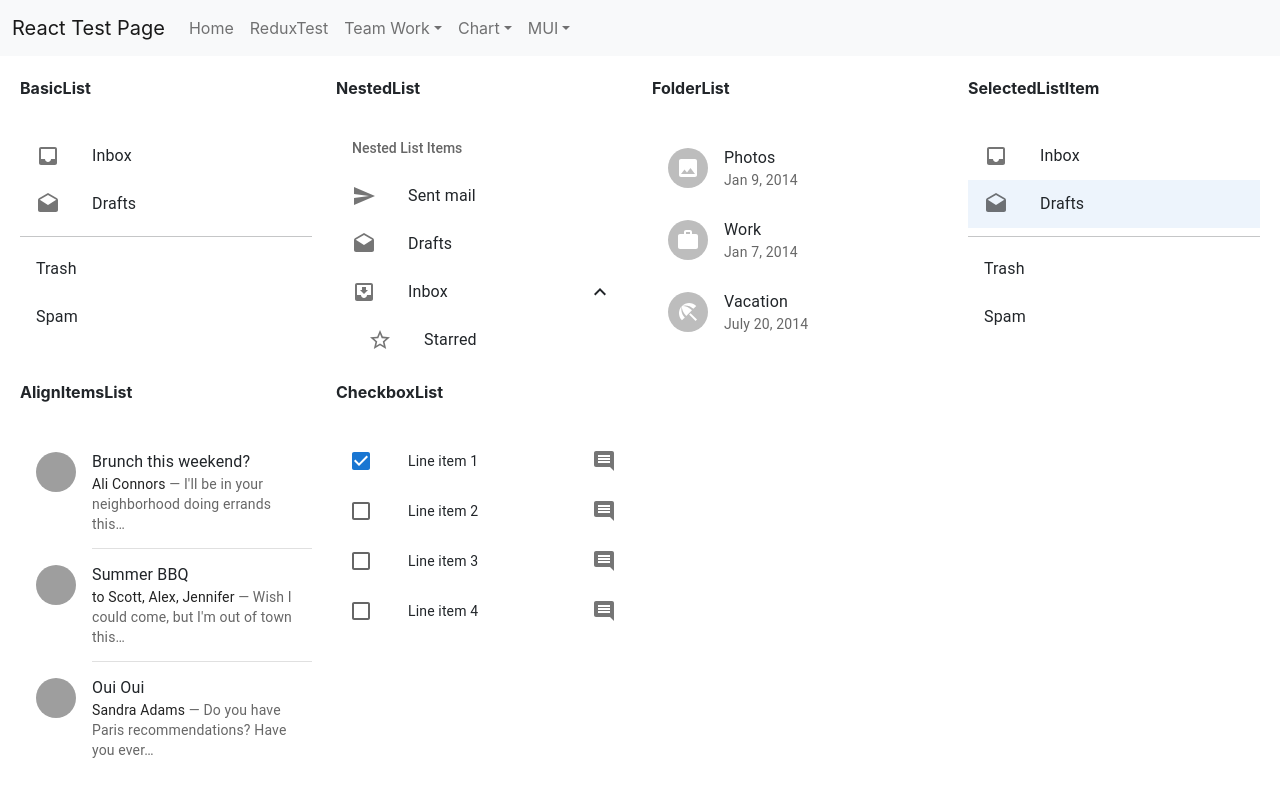
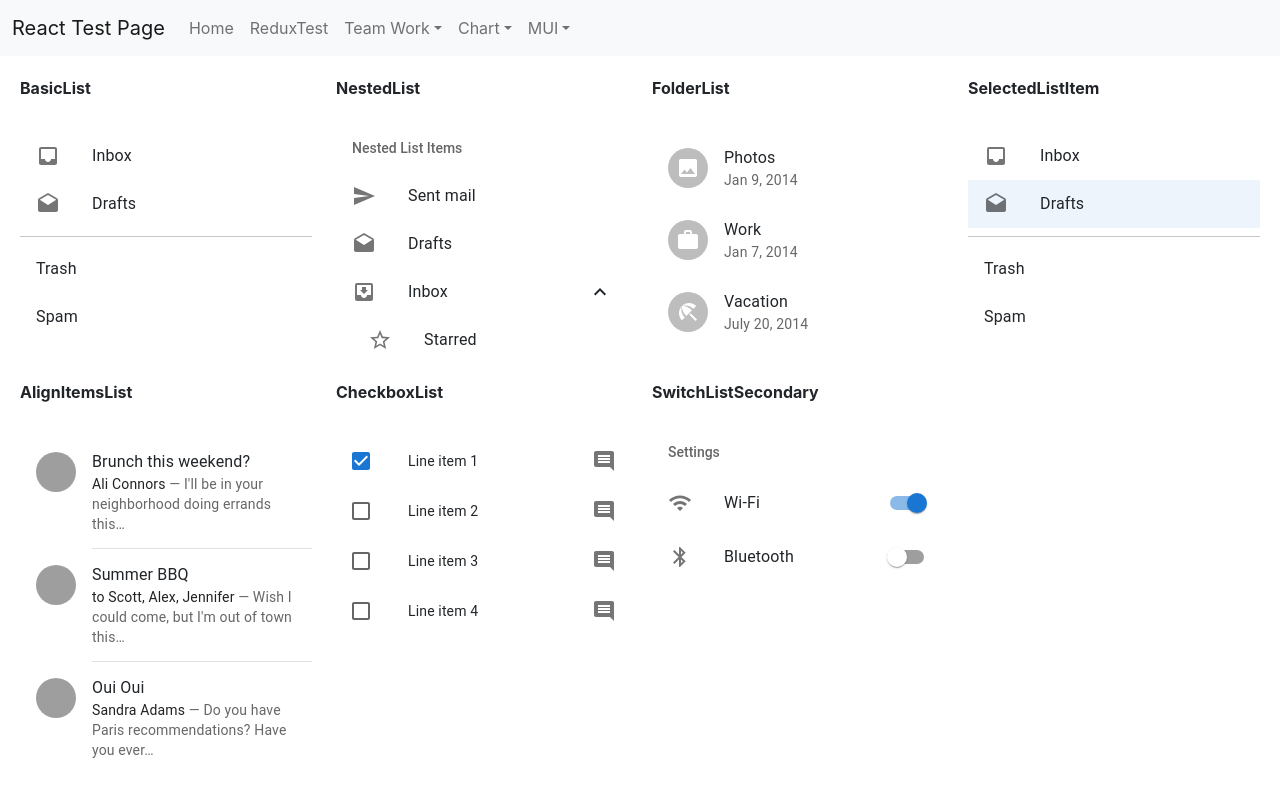
Before and after one commit to jinseok1306/React-Test, a React (Create React App) app in the folder ReactProject/client_app/: page /MUI/ListPage in a window 1280 px wide. Shown: the top 796 px of the page. Built offline with nearby package versions, Linux system fonts and the light colour scheme; grey boxes are pictures that could not be loaded.

Commit message:
MUI SwitchListsecondary 테스트 완료

```diff
--- /dev/null
+++ b/ReactProject/client_app/src/components/List/SwitchListSecondary.tsx
@@ -0,0 +1,62 @@
+import * as React from 'react';
+import List from '@mui/material/List';
+import ListItem from '@mui/material/ListItem';
+import ListItemIcon from '@mui/material/ListItemIcon';
+import ListItemText from '@mui/material/ListItemText';
+import ListSubheader from '@mui/material/ListSubheader';
+import Switch from '@mui/material/Switch';
+import WifiIcon from '@mui/icons-material/Wifi';
+import BluetoothIcon from '@mui/icons-material/Bluetooth';
+
+export default function SwitchListSecondary() {
+    const [checked, setChecked] = React.useState(['wifi']);
+
+    const handleToggle = (value: string) => () => {
+        const currentIndex = checked.indexOf(value);
+        const newChecked = [...checked];
+
+        if (currentIndex === -1) {
+            newChecked.push(value);
+        } else {
+            newChecked.splice(currentIndex, 1);
+        }
+
+        setChecked(newChecked);
+    };
+
+    return (
+        <List
+            sx={{ width: '100%', maxWidth: 360, bgcolor: 'background.paper' }}
+            subheader={<ListSubheader>Settings</ListSubheader>}
+        >
+            <ListItem>
+                <ListItemIcon>
+                    <WifiIcon />
+                </ListItemIcon>
+                <ListItemText id="switch-list-label-wifi" primary="Wi-Fi" />
+                <Switch
+                    edge="end"
+                    onChange={handleToggle('wifi')}
+                    checked={checked.indexOf('wifi') !== -1}
+                    inputProps={{
+                        'aria-labelledby': 'switch-list-label-wifi',
+                    }}
+                />
+            </ListItem>
+            <ListItem>
+                <ListItemIcon>
+                    <BluetoothIcon />
+                </ListItemIcon>
+                <ListItemText id="switch-list-label-bluetooth" primary="Bluetooth" />
+                <Switch
+                    edge="end"
+                    onChange={handleToggle('bluetooth')}
+                    checked={checked.indexOf('bluetooth') !== -1}
+                    inputProps={{
+                        'aria-labelledby': 'switch-list-label-bluetooth',
+                    }}
+                />
+            </ListItem>
+        </List>
+    );
+}
--- a/ReactProject/client_app/src/pages/MUI/ListPage.tsx
+++ b/ReactProject/client_app/src/pages/MUI/ListPage.tsx
@@ -7,6 +7,7 @@ import FolderList from '../../components/List/FolderList';
 import SelectedListItem from '../../components/List/SelectedListItem';
 import AlignItemsList from '../../components/List/AlignItemsList';
 import CheckboxList from '../../components/List/CheckboxList';
+import SwitchListSecondary from '../../components/List/SwitchListSecondary';
 
 const ListPage = () => {
     return (
@@ -38,6 +39,10 @@ const ListPage = () => {
                         <b>CheckboxList</b><div>&nbsp;</div>
                         <CheckboxList />
                     </Grid>
+                    <Grid item xs={3}>
+                        <b>SwitchListSecondary</b><div>&nbsp;</div>
+                        <SwitchListSecondary />
+                    </Grid>
                 </Grid>
             </div>
         </div>
```
Also changed, not shown: 1 other file (tests, documents, lock files or other folders).
